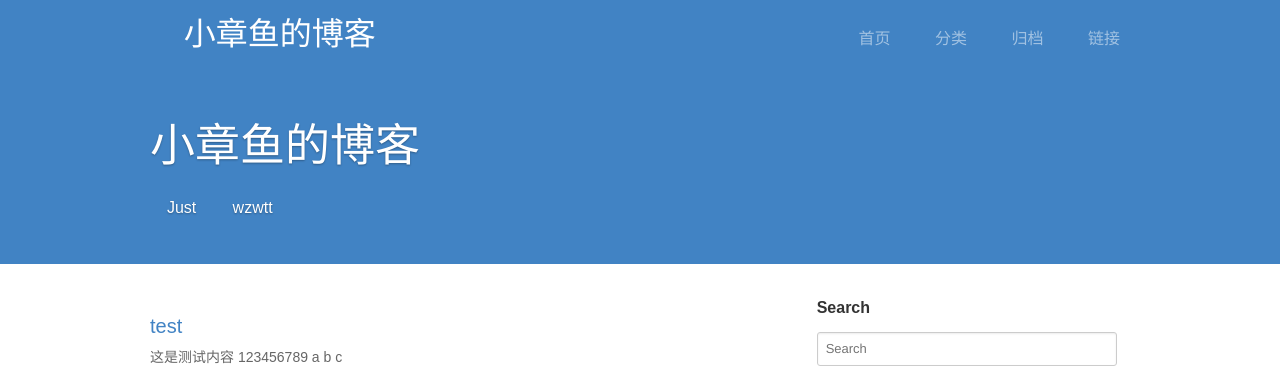
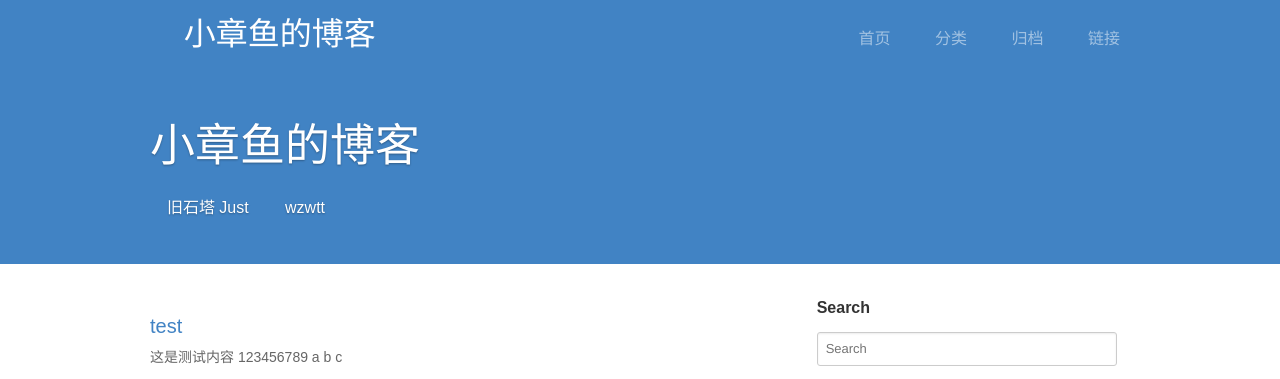
Before and after one commit to wzwtt/blog, a Jekyll site: the page built from index.html, in a window 1280 px wide. Shown: the top 379 px of the page. Built offline with Jekyll 4.4.1, drawn with Linux system fonts in a browser that asks for light colours; some web fonts are replaced; the list of posts is cut into pages by our own code; comment, search, counter and statistics services are not loaded; a style sheet for code colours, icons or effects is not loaded.

Commit message:
Update _config.yml

```diff
--- a/_config.yml
+++ b/_config.yml
@@ -55,7 +55,7 @@ highlight_theme: github
 #      Author      #
 # ---------------- #
 author: Smart Octopus
-organization: Just
+organization: 旧石塔 Just
 organization_url:
 github_username: wzwtt
 location:
```
